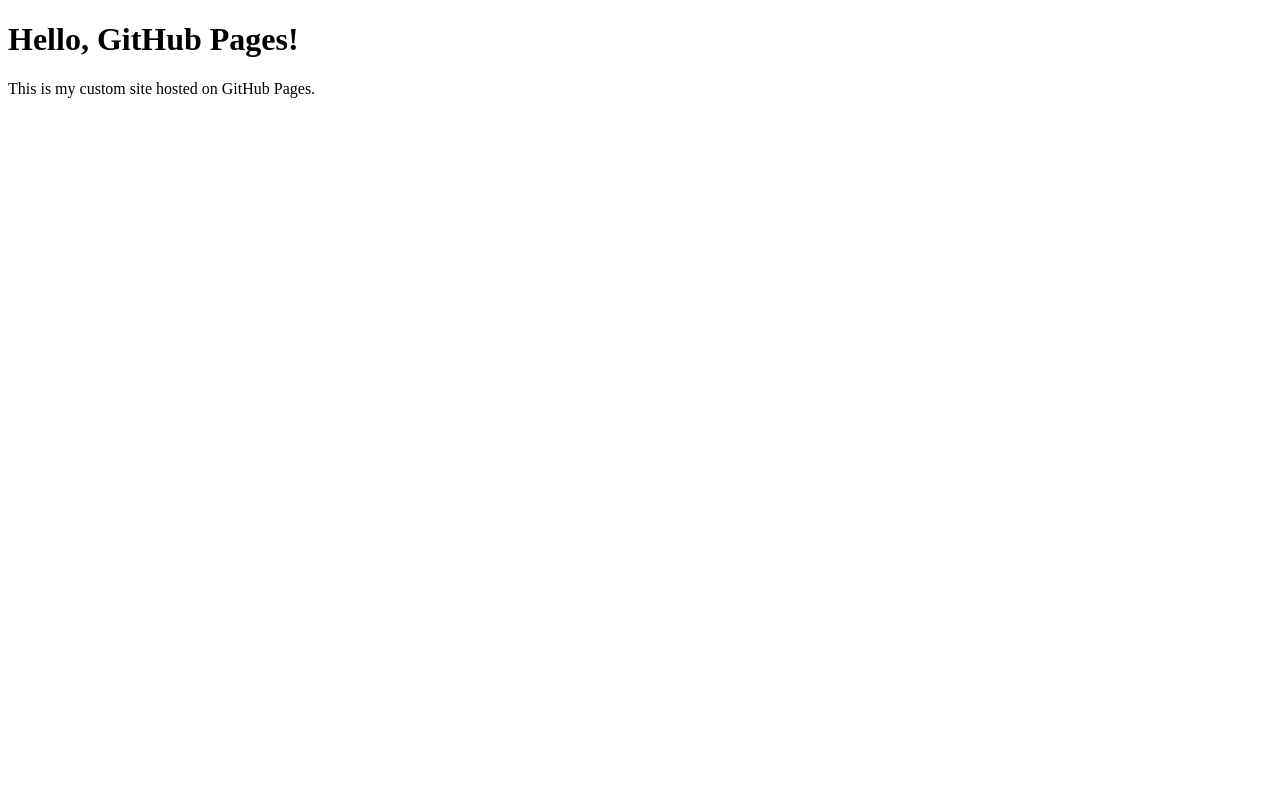
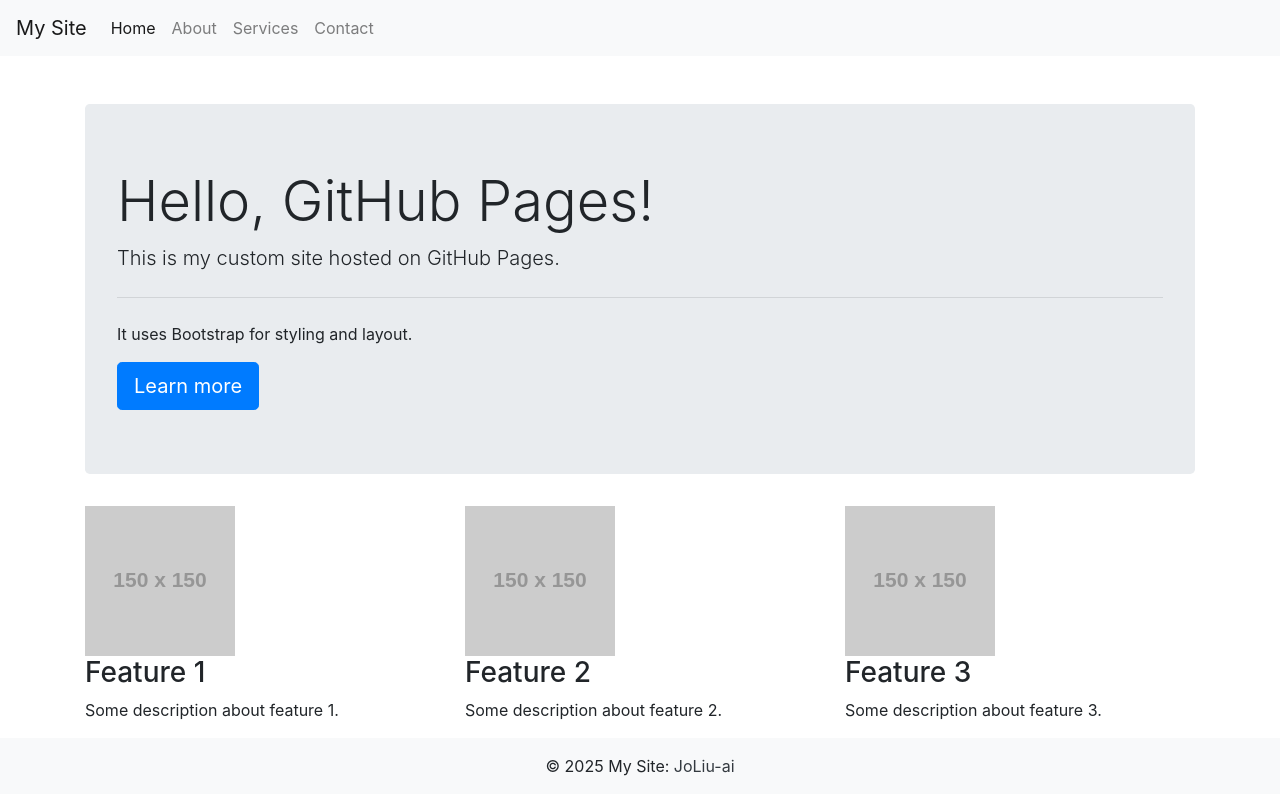
Before and after one commit to JoLiu-ai/Jo.github.io, a plain HTML site: page index.html in a window 1280 px wide. Drawn offline with nearby package versions, Linux system fonts and the light colour scheme; placeholder pictures from the web are drawn by us.

Commit message:
Update index.html

```diff
--- a/index.html
+++ b/index.html
@@ -4,9 +4,71 @@
     <meta charset="UTF-8">
     <meta name="viewport" content="width=device-width, initial-scale=1.0">
     <title>Welcome to My GitHub Pages</title>
+    <link rel="stylesheet" href="https://maxcdn.bootstrapcdn.com/bootstrap/4.5.2/css/bootstrap.min.css">
 </head>
 <body>
-    <h1>Hello, GitHub Pages!</h1>
-    <p>This is my custom site hosted on GitHub Pages.</p>
+    <!-- 导航栏 -->
+    <nav class="navbar navbar-expand-lg navbar-light bg-light">
+        <a class="navbar-brand" href="#">My Site</a>
+        <button class="navbar-toggler" type="button" data-toggle="collapse" data-target="#navbarNav" aria-controls="navbarNav" aria-expanded="false" aria-label="Toggle navigation">
+            <span class="navbar-toggler-icon"></span>
+        </button>
+        <div class="collapse navbar-collapse" id="navbarNav">
+            <ul class="navbar-nav">
+                <li class="nav-item active">
+                    <a class="nav-link" href="#">Home <span class="sr-only">(current)</span></a>
+                </li>
+                <li class="nav-item">
+                    <a class="nav-link" href="#">About</a>
+                </li>
+                <li class="nav-item">
+                    <a class="nav-link" href="#">Services</a>
+                </li>
+                <li class="nav-item">
+                    <a class="nav-link" href="#">Contact</a>
+                </li>
+            </ul>
+        </div>
+    </nav>
+
+    <!-- 主页内容 -->
+    <div class="container mt-5">
+        <div class="jumbotron">
+            <h1 class="display-4">Hello, GitHub Pages!</h1>
+            <p class="lead">This is my custom site hosted on GitHub Pages.</p>
+            <hr class="my-4">
+            <p>It uses Bootstrap for styling and layout.</p>
+            <a class="btn btn-primary btn-lg" href="#" role="button">Learn more</a>
+        </div>
+        <div class="row">
+            <div class="col-md-4">
+                <img src="https://via.placeholder.com/150" class="img-fluid" alt="Sample Image">
+                <h3>Feature 1</h3>
+                <p>Some description about feature 1.</p>
+            </div>
+            <div class="col-md-4">
+                <img src="https://via.placeholder.com/150" class="img-fluid" alt="Sample Image">
+                <h3>Feature 2</h3>
+                <p>Some description about feature 2.</p>
+            </div>
+            <div class="col-md-4">
+                <img src="https://via.placeholder.com/150" class="img-fluid" alt="Sample Image">
+                <h3>Feature 3</h3>
+                <p>Some description about feature 3.</p>
+            </div>
+        </div>
+    </div>
+
+    <!-- 脚注 -->
+    <footer class="bg-light text-center text-lg-start">
+        <div class="text-center p-3">
+            © 2025 My Site:
+            <a class="text-dark" href="https://github.com/JoLiu-ai">JoLiu-ai</a>
+        </div>
+    </footer>
+
+    <script src="https://ajax.googleapis.com/ajax/libs/jquery/3.5.1/jquery.min.js"></script>
+    <script src="https://cdnjs.cloudflare.com/ajax/libs/popper.js/1.16.0/umd/popper.min.js"></script>
+    <script src="https://maxcdn.bootstrapcdn.com/bootstrap/4.5.2/js/bootstrap.min.js"></script>
 </body>
 </html>
```
